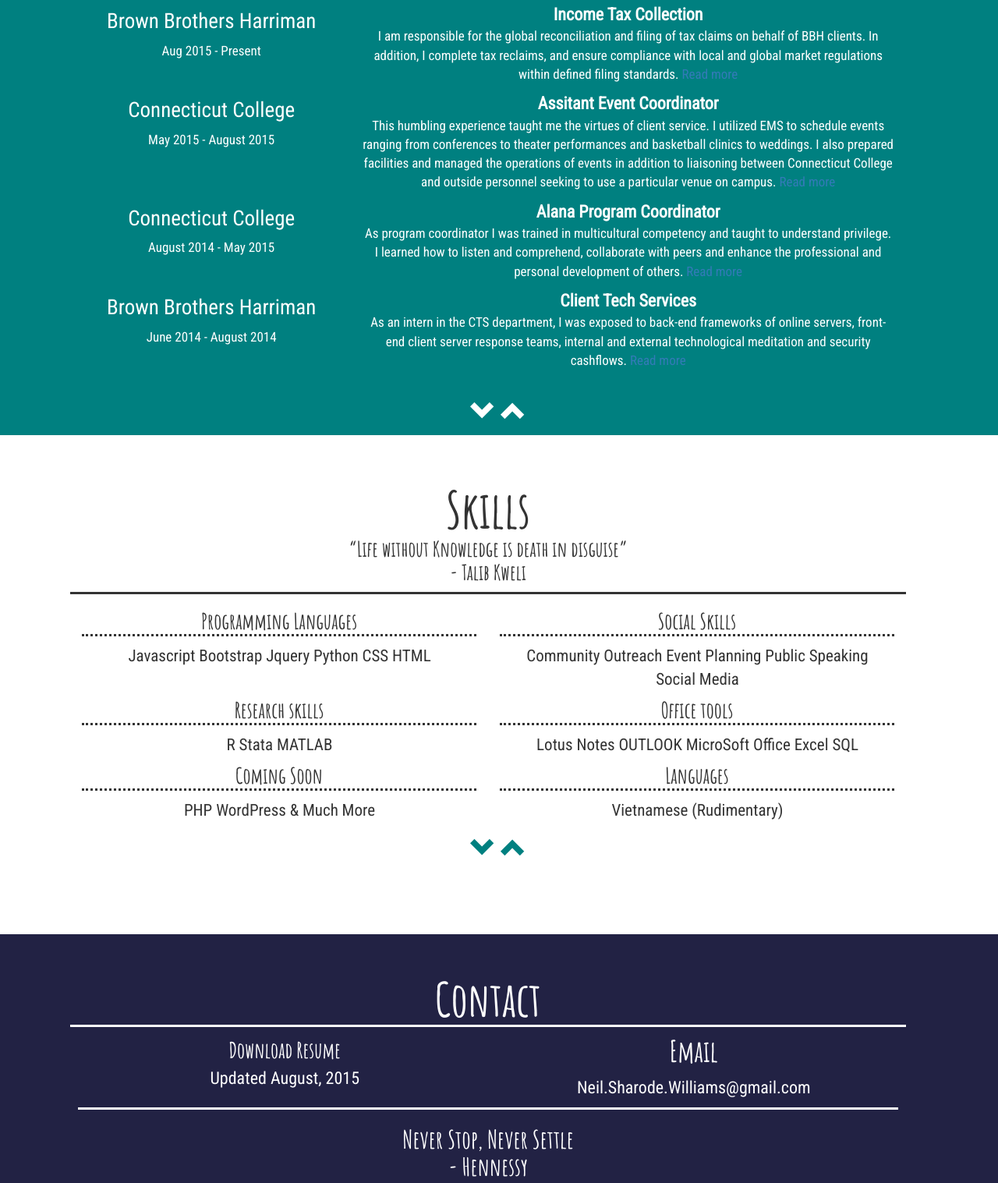
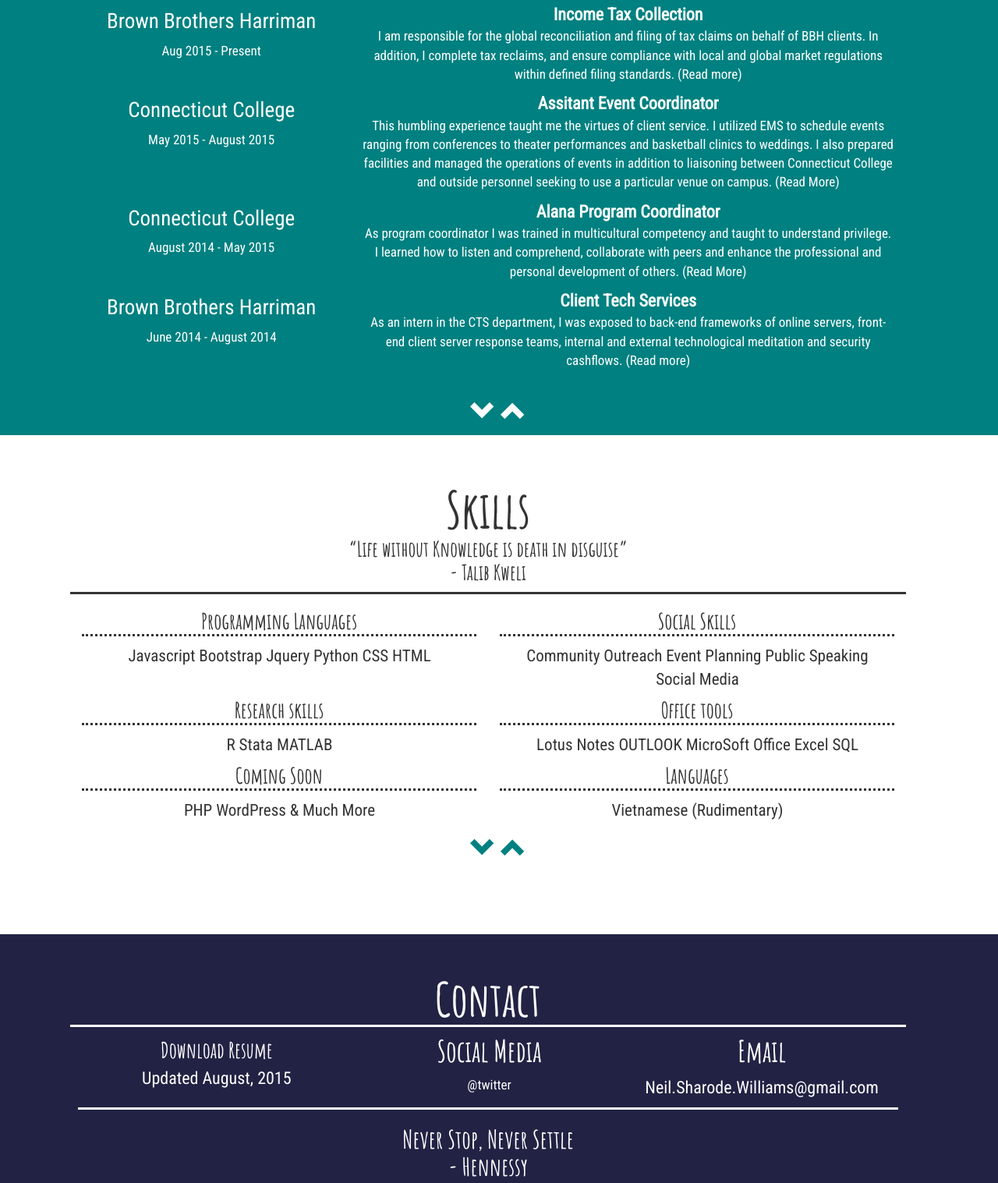
Before and after one commit to Nwillia3/Resume-Web, a website: page index.html in a window 1280 px wide. Shown: the part 2032-3549 px from the top of the page at 78% size. Drawn offline with Linux system fonts and the light colour scheme; a web font is replaced by a local one.

Commit message:
fixed index

```diff
--- a/index.html
+++ b/index.html
@@ -90,7 +90,7 @@
 				<h3>Contact
 					<br />
 					<a href="mailto:Neil.Sharode.Williams@gmail.com" id="contact" target="_blank">Neil.Sharode.Williams@gmail.com </a>
-					<a href="https://www.linkedin.com/in/neilwilliams9" target="_blank" >Linkedin Profile</a>
+					<a href="https://www.linkedin.com/in/neilwilliams9" target="_blank" > (in)</a>
 				</h3>
 			</div>
 		</div>
@@ -117,7 +117,7 @@
 				<div class="col-sm-8">
 					<strong>Bachelor of Arts, Economics</strong>
 					<p>
-						As sneaker-heads we sympathize for those who go through the mundane process of trying to locate a collectible. No longer will you have to cypher through dozens of google search pages to find what you are looking to buy. No longer will you have to depend on your “connect” who works at X store whom (probably) can hook you up. We are the connect, We are The Sneaker Plug. <a href="http://www.linkedin.com/in/neilwilliams9"> Read more</a>
+						As sneaker-heads we sympathize for those who go through the mundane process of trying to locate a collectible. No longer will you have to cypher through dozens of google search pages to find what you are looking to buy. No longer will you have to depend on your “connect” who works at X store whom (probably) can hook you up. We are the connect, We are The Sneaker Plug. <a href="http://www.linkedin.com/in/neilwilliams9"> (Read more)</a>
 					</p>
 				</div>
 
@@ -128,7 +128,7 @@
 				<div class="col-sm-8">
 					<strong>Semester Abroad</strong>
 					<p>
-						As sneaker-heads we sympathize for those who go through the mundane process of trying to locate a collectible. No longer will you have to cypher through dozens of google search pages to find what you are looking to buy. No longer will you have to depend on your “connect” who works at X store whom (probably) can hook you up. We are the connect, We are The Sneaker Plug. <a href="http://www.linkedin.com/in/neilwilliams9"> Read more</a>
+						As sneaker-heads we sympathize for those who go through the mundane process of trying to locate a collectible. No longer will you have to cypher through dozens of google search pages to find what you are looking to buy. No longer will you have to depend on your “connect” who works at X store whom (probably) can hook you up. We are the connect, We are The Sneaker Plug. <a href="http://www.linkedin.com/in/neilwilliams9"> (Read more)</a>
 					</p>
 				</div>
 			</div>
@@ -144,7 +144,7 @@
 				<div class="col-sm-8">
 					<strong>Income Tax Collection</strong>
 					<p>
-						I am responsible for the global reconciliation and filing of tax claims on behalf of BBH clients. In addition, I complete tax reclaims, and ensure compliance with local and global market regulations within defined filing standards.<a href="http://www.linkedin.com/in/neilwilliams9"> Read more </a>
+						I am responsible for the global reconciliation and filing of tax claims on behalf of BBH clients. In addition, I complete tax reclaims, and ensure compliance with local and global market regulations within defined filing standards.<a href="http://www.linkedin.com/in/neilwilliams9"> (Read more) </a>
 					</p>
 
 				</div>
@@ -157,7 +157,7 @@
 					<strong>Assitant Event Coordinator</strong>
 					<p>
 						This humbling experience taught me the 	virtues of client service. I utilized EMS to schedule events ranging from conferences to theater performances and basketball clinics to weddings. I also prepared facilities and managed the operations of events in addition to liaisoning between Connecticut College and outside personnel seeking to use a particular venue on campus.
-					 	<a href="http://www.linkedin.com/in/neilwilliams9"> Read more</a>
+					 	<a href="http://www.linkedin.com/in/neilwilliams9"> (Read More)</a>
 					</p>
 				</div>
 
@@ -168,7 +168,7 @@
 				<div class="col-sm-8">
 					<strong>Alana Program Coordinator</strong>
 					<p>
-						As program coordinator I was trained in multicultural competency and taught to understand privilege. I learned how to listen and comprehend, collaborate with peers and enhance the professional and personal development of others.<a href="http://www.linkedin.com/in/neilwilliams9"> Read more</a>
+						As program coordinator I was trained in multicultural competency and taught to understand privilege. I learned how to listen and comprehend, collaborate with peers and enhance the professional and personal development of others.<a href="http://www.linkedin.com/in/neilwilliams9"> (Read More)</a>
 					</p>
 				</div>
 
@@ -179,7 +179,7 @@
 				<div class="col-sm-8">
 					<strong>Client Tech Services</strong>
 					<p>
-						As an intern in the CTS department, I was exposed to back-end frameworks of online servers, front-end client server response teams, internal and external technological meditation and security cashflows.<a href="http://www.linkedin.com/in/neilwilliams9"> Read more </a>
+						As an intern in the CTS department, I was exposed to back-end frameworks of online servers, front-end client server response teams, internal and external technological meditation and security cashflows.<a href="http://www.linkedin.com/in/neilwilliams9"> (Read more) </a>
 					</p>
 				</div>
 			</div>
@@ -257,11 +257,15 @@
 				<div class="container-fluid footer-content-above">
 
 					<div class="row footer-above">
-						<div class="col-sm-6 footer-bio">
+						<div class="col-sm-4 footer-bio">
 							<a href="CV.docx" target="_blank"> Download Resume</a>
 							<p>Updated August, 2015 </p>
 						</div>
-						<div class="col-sm-6 footer-social footer-social-bio">
+						<div class="col-sm-4 footer-social footer-social-bio">
+							<h3> Social Media</h3>
+							<a href="https://twitter.com/NWilliams40"> @twitter	</a>
+						</div>
+						<div class="col-sm-4 footer-social footer-social-bio">
 							<h3> Email</h3>
 							<p>Neil.Sharode.Williams@gmail.com</p>
 						</div>
--- a/style.css
+++ b/style.css
@@ -21,6 +21,11 @@
 article,aside,details,figcaption,figure,
 footer,header,hgroup,nav,section,summary{
 	display:block;
+}
+
+a {
+	text-decoration: none;
+	color: white;
 }
 
 div{
```
